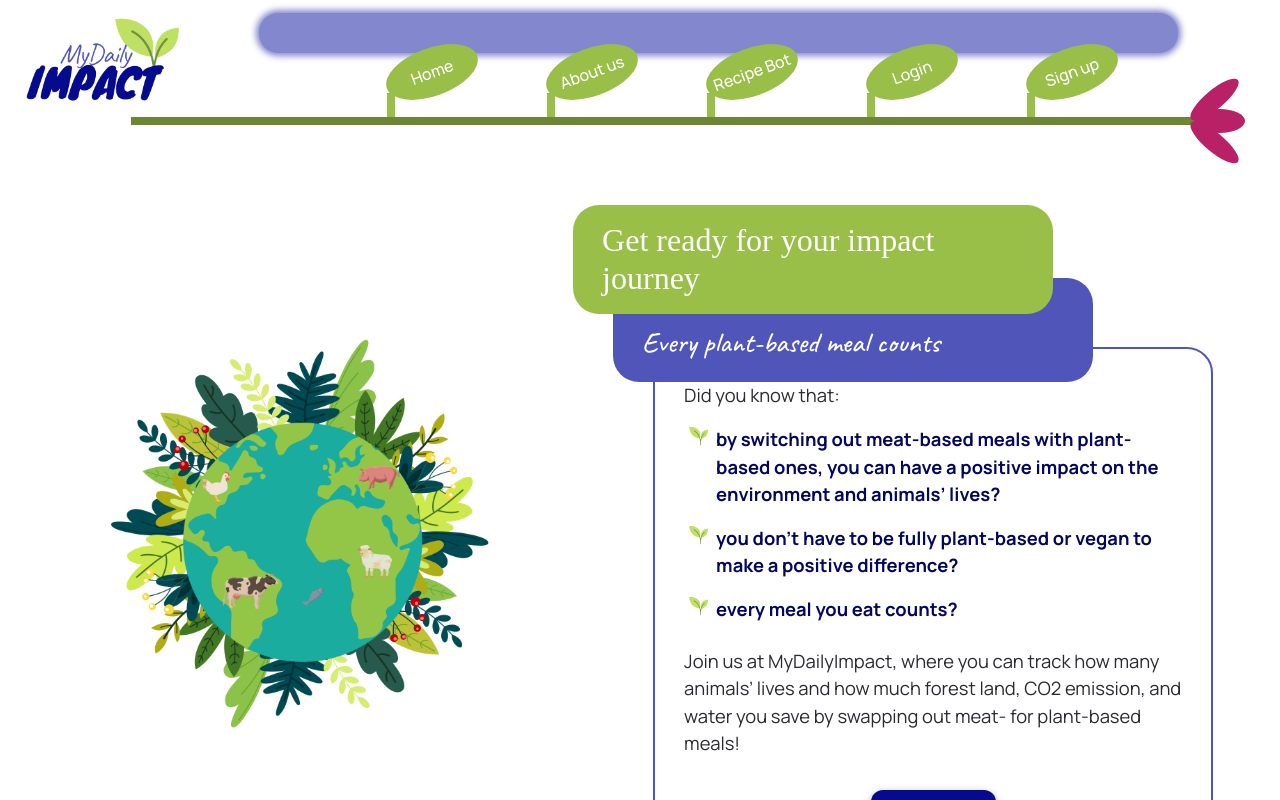
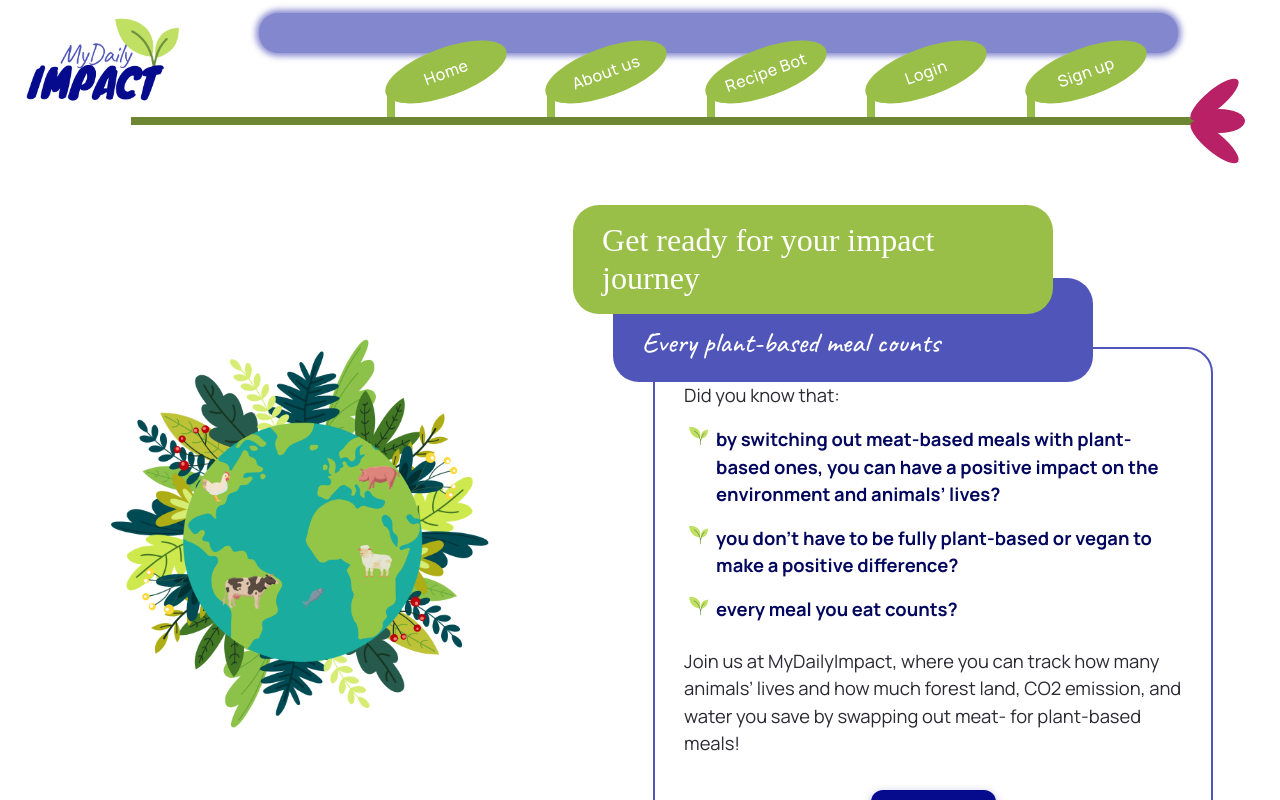
Before and after one commit to TechLabs-Remote-Bootcamp/WS24-MyDailyImpact, a React (Vite) app in the folder mdi-react/: page / in a window 1280 px wide. Shown: the top 800 px of the page. Built offline with nearby package versions, Linux system fonts and the light colour scheme; a web font is replaced by a local one.

Commit message:
refinement of leaves

```diff
--- a/mdi-react/src/components/core/Header/Header.module.scss
+++ b/mdi-react/src/components/core/Header/Header.module.scss
@@ -78,6 +78,7 @@
     a,
     button {
       font-weight: 500;
+      letter-spacing: 0.03em;
       color: #fff;
       text-decoration: inherit;
       border: none;
@@ -92,9 +93,8 @@
       grid-row: 1 / 2;
       position: relative;
       top: 0.2rem;
-      right: 0.6rem;
+      right: 0.7rem;
       background-color: $secondary;
-      width: 6rem;
       border-radius: 50%;
       transform: rotate(-20deg);
       align-content: center;
```
